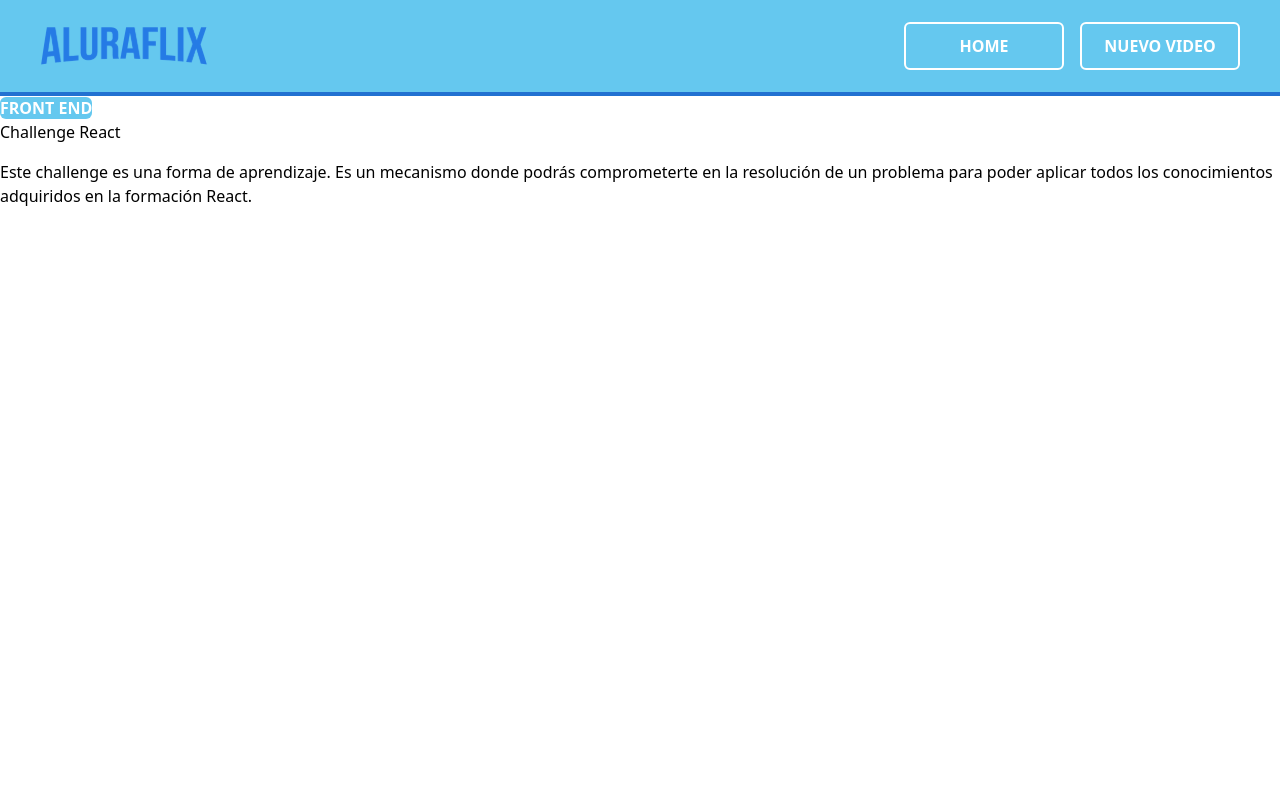
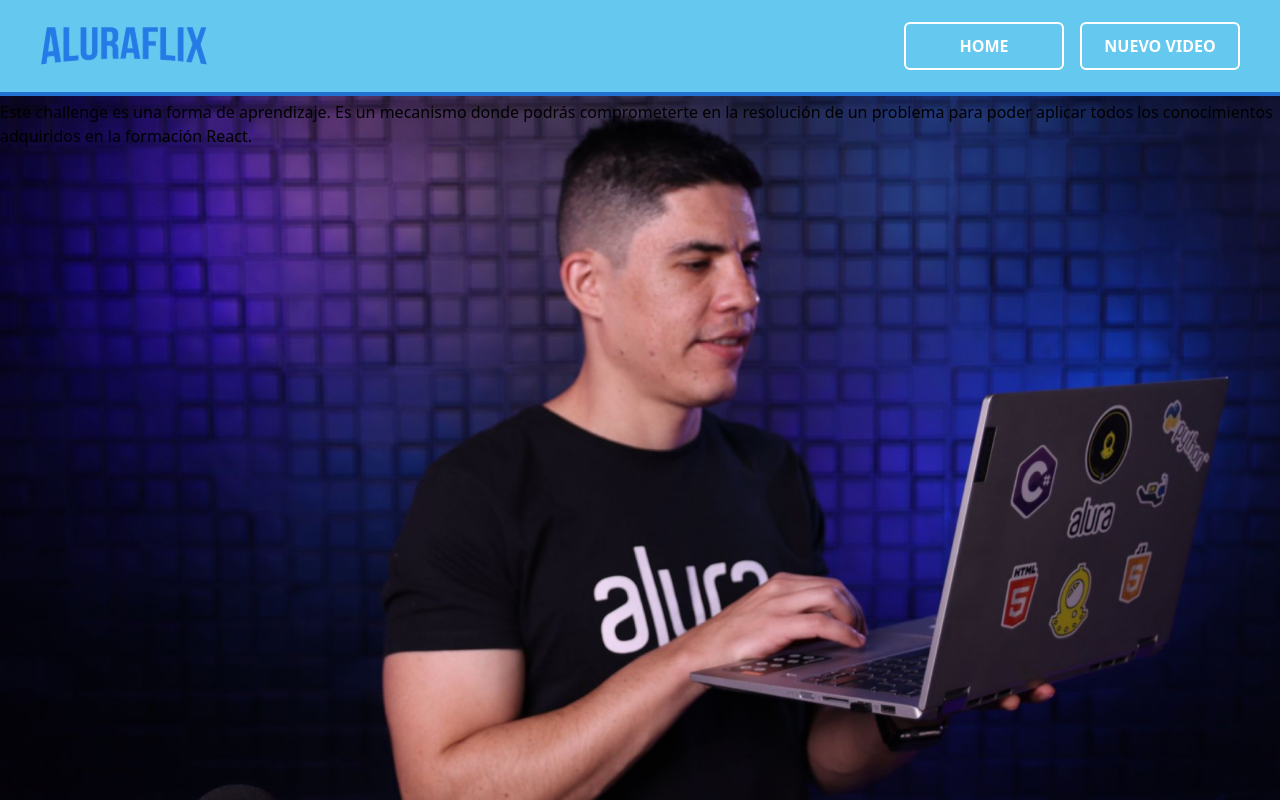
Before and after one commit to MorganSnape/alura-flix, a React (Vite) app: page / in a window 1280 px wide. Built offline with nearby package versions, Linux system fonts and the light colour scheme.

Commit message:
Cambios varios

```diff
--- a/src/components/Header.jsx
+++ b/src/components/Header.jsx
@@ -1,7 +1,7 @@
 import Button from './Button.jsx';
 export default function Header() {
   return (
-    <header className="bg-[#65C8EF] text-white w-full h-24 border-b-4 border-[#2271d1]">
+    <header className="bg-[#65C8EF] text-white w-full h-24 border-b-4 border-[#2271d1] fixed z-50">
       <nav className="flex justify-between items-center w-full h-full px-10">
         <div>
           <img src="./Logo.svg" alt="Logo" className="h-10" />
--- a/src/components/SecctionInit.jsx
+++ b/src/components/SecctionInit.jsx
@@ -1,9 +1,9 @@
-import Tag from "./Tag";
+import TagTitle from "./TagTitle";
 
 export default function SectionInit() {
   return (
-    <article>
-      <Tag text="FRONT END" />
+    <section className="bg-[url('/images/landing.png')] bg-no-repeat bg-cover bg-center  h-screen">
+      <TagTitle text="FRONT END" />
       <div className="flex flex-col gap-y-4">
         <h1>Challenge React</h1>
         <p>
@@ -12,6 +12,6 @@ export default function SectionInit() {
           aplicar todos los conocimientos adquiridos en la formación React.
         </p>
       </div>
-    </article>
+    </section>
   );
 }
--- a/src/components/Tag.jsx
+++ /dev/null
@@ -1,6 +0,0 @@
-export default function Tag({ text }) {
-  return (
-    <spam className="bg-[#65C8EF] text-white rounded-md font-bold w-[500px] h-[500px]">
-      {text}
-    </spam>
-  )}
--- /dev/null
+++ b/src/components/TagTitle.jsx
@@ -0,0 +1,6 @@
+export default function TagTitle({ text }) {
+  return (
+    <h2 className="bg-[#65C8EF] text-white rounded-md font-bold text-xl w-52 py-4 px-2 text-center">
+      {text}
+    </h2>
+  )}
```
Also changed, not shown: public/images/landing.png (added).
